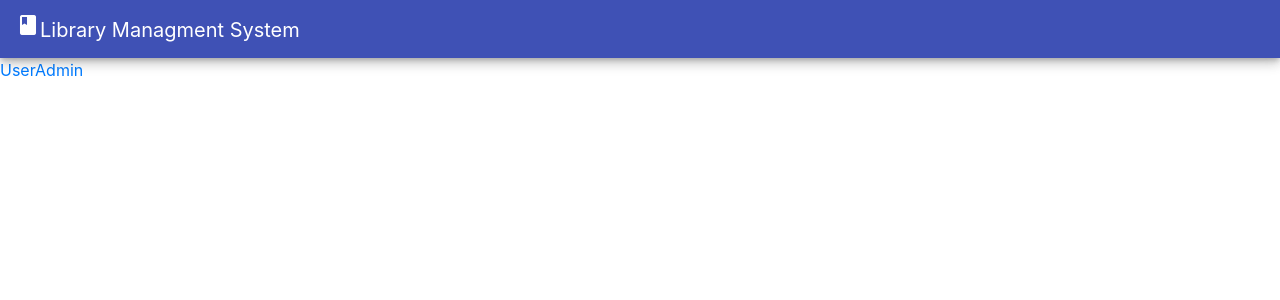
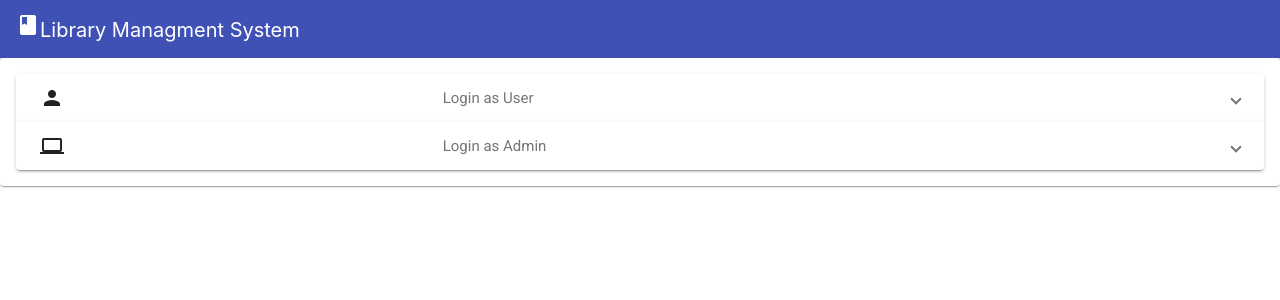
Before and after one commit to karthik04/library-managment, an Angular app: page /login in a window 1280 px wide. Shown: the top 300 px of the page. Built offline with nearby package versions, Linux system fonts and the light colour scheme.

Commit message:
login screen changes

```diff
--- a/src/app/login/login.component.html
+++ b/src/app/login/login.component.html
@@ -1,4 +1,28 @@
-<nav>
-  <a routerLink="/user" routerLinkActive="active">User</a>
-  <a routerLink="/admin" routerLinkActive="active">Admin</a>
-</nav>
+<mat-card>
+  <mat-accordion>
+
+    <mat-expansion-panel>
+      <mat-expansion-panel-header>
+        <mat-panel-title>
+          <mat-icon>person</mat-icon>
+        </mat-panel-title>
+        <mat-panel-description>
+          Login as User
+        </mat-panel-description>
+      </mat-expansion-panel-header>
+      <button mat-raised-button routerLink="/user">Continue as guest</button>
+    </mat-expansion-panel>
+
+    <mat-expansion-panel>
+      <mat-expansion-panel-header>
+        <mat-panel-title>
+          <mat-icon>computer</mat-icon>
+        </mat-panel-title>
+        <mat-panel-description>Login as Admin
+        </mat-panel-description>
+      </mat-expansion-panel-header>
+      <button mat-raised-button routerLink="/user">Continue as guest</button>
+    </mat-expansion-panel>
+
+  </mat-accordion>
+</mat-card>
```
Also changed, not shown: src/app/app.module.ts (+5 -2 lines).
